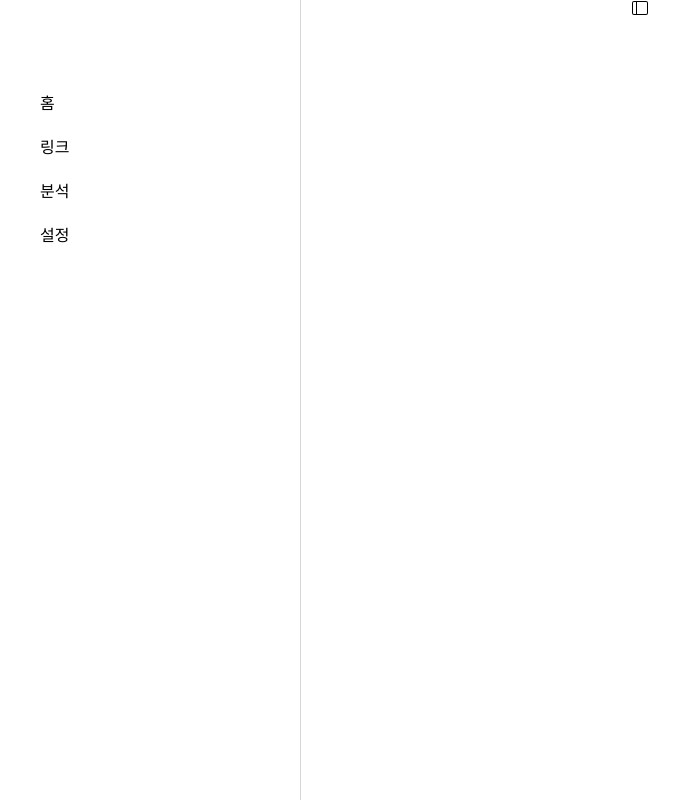
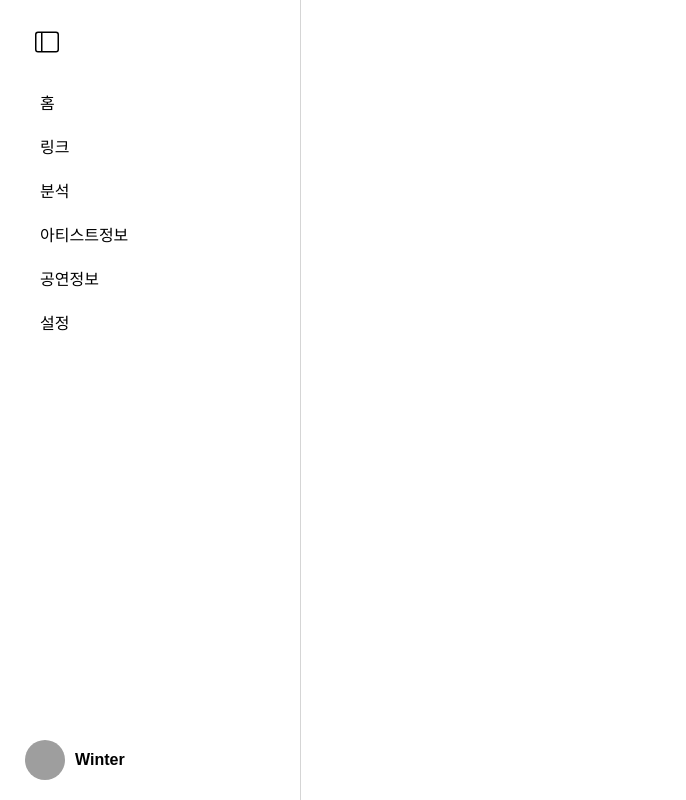
Before and after one commit to hthoon/On-stage-FE, a React (Create React App) app: page / in a window 1280 px wide. Before the commit this address had no page. Shown: the whole page, without its empty margins (0-686 px from the left). Built offline with nearby package versions, Linux system fonts and the light colour scheme; grey boxes are pictures that could not be loaded.

Commit message:
사이드바 회원 모달

```diff
--- a/src/components/sidebar/Sidebar.css
+++ b/src/components/sidebar/Sidebar.css
@@ -27,12 +27,60 @@ body {
     }
 }
 
+/* 토글 버튼 */
+.sidebar-toggle {
+    position: fixed;
+    top: 20px;
+    left: 20px;
+    padding: 10px 15px;
+    color: #000000;
+    font-size: 1.5rem;
+    border: none;
+    border-radius: 5px;
+    cursor: pointer;
+    z-index: 1001;
+    transition: background-color 0.3s;
+}
+
+.sidebar-toggle:hover {
+    background-color: #dedede;
+}
+
 .sidebar-empty-space {
     margin-bottom: 80px;
 }
 
 .sidebar.open {
     left: 0; /* 열릴 때 */
+}
+
+.sidebar-profile {
+    width: 90%;
+    display: flex;
+    justify-content: start;
+    align-items: center;
+    position: absolute;
+    bottom: 10px;
+    left: 10px;
+    text-align: center;
+    padding: 0 5px;
+    border-radius: 25px;
+    background-color: transparent;
+    cursor: pointer;
+
+    transition: all 0.3s ease;
+}
+.sidebar-profile:hover {
+    background-color: #dedede;
+}
+
+.profile-image {
+    width: 40px;
+    height: 40px;
+    border-radius: 50%;
+    cursor: pointer;
+    margin-right: 10px;
+    margin-left: 10px;
 }
 
 /* 메뉴 항목 */
@@ -96,3 +144,49 @@ body {
         color: #6e79ff;
     }
 }
+
+
+
+/* 모달 */
+.modal-overlay {
+    position: fixed;
+    bottom: 0;
+    left: 0;
+    width: 100%;
+    height: 100%;
+    background-color: rgba(44, 44, 44, 0.2);
+    display: flex;
+    justify-content: center;
+    align-items: center;
+}
+
+.modal-content {
+    position: absolute;
+    bottom: 70px; /* sidebar-profile 바로 위로 배치 */
+    left: 70px; /* sidebar-profile의 왼쪽 정렬 */
+    background-color: #fff;
+    padding: 20px;
+    border-radius: 25px;
+    box-shadow: 0 2px 40px rgba(0, 0, 0, 0.1);
+    width: 300px; /* 모달 너비 */
+    text-align: center;
+    z-index: 1000; /* 모달 최상위 */
+}
+
+.modal-content h3 {
+    margin: 0 0 10px;
+}
+
+.modal-content button {
+    margin-top: 10px;
+    padding: 5px 10px;
+    border: none;
+    border-radius: 5px;
+    background-color: #007bff;
+    color: #fff;
+    cursor: pointer;
+}
+
+.modal-content button:hover {
+    background-color: #0056b3;
+}
--- a/src/components/sidebar/Sidebar.js
+++ b/src/components/sidebar/Sidebar.js
@@ -4,9 +4,14 @@ import {BsBarChart, BsGear, BsHouse, BsLayoutSidebar, BsLink} from "react-icons/
 
 const Sidebar = () => {
     const [isOpen, setIsOpen] = useState(true);
+    const [isModalOpen, setIsModalOpen] = useState(false);
 
     const toggleSidebar = () => {
         setIsOpen(!isOpen);
+    };
+
+    const toggleModal = () => {
+        setIsModalOpen(!isModalOpen);
     };
 
     return (
@@ -18,29 +23,61 @@ const Sidebar = () => {
             <div className={`sidebar ${isOpen ? "open" : ""}`}>
                 <div className="sidebar-empty-space" />
                 <div className="sidebar-menu">
-                    <div className="sidebar-menu-item"><a href="#home">홈</a></div>
-                    <div className="sidebar-menu-item"><a href="#about">링크</a></div>
+                    <div className="sidebar-menu-item"><a href="/">홈</a></div>
+                    <div className="sidebar-menu-item"><a href="/management">링크</a></div>
                     <div className="sidebar-menu-item"><a href="#services">분석</a></div>
+                    <div className="sidebar-menu-item"><a href="#services">아티스트정보</a></div>
+                    <div className="sidebar-menu-item"><a href="#services">공연정보</a></div>
                     <div className="sidebar-menu-item"><a href="#contact">설정</a></div>
+                </div>
+
+                {/* 회원 이미지 */}
+                <div className="sidebar-profile" onClick={toggleModal}>
+                    <img
+                        src="https://www.kstarfashion.com/news/photo/202405/215563_131233_4152.jpg" // 대체할 프로필 이미지 URL
+                        alt="Profile"
+                        className="profile-image"
+
+                    />
+                    <h4>Winter</h4>
                 </div>
             </div>
 
+            {/* 모달 */}
+            {isModalOpen && (
+                <div className="modal-overlay" onClick={toggleModal}>
+                    <div className="modal-content" onClick={(e) => e.stopPropagation()}>
+                        <h3>회원 정보</h3>
+                        <p>여기에 회원 정보를 표시할 수 있습니다.</p>
+                        <button onClick={toggleModal}>닫기</button>
+                    </div>
+                </div>
+            )}
+
             {/* 하단바 */}
             <div className="bottom-nav">
-                <a href="#home" className="bottom-nav-item">
-                    <BsHouse />
+                <a href="/" className="bottom-nav-item">
+                    <BsHouse/>
                     <span>홈</span>
                 </a>
-                <a href="#about" className="bottom-nav-item">
-                    <BsLink />
+                <a href="/management" className="bottom-nav-item">
+                    <BsLink/>
                     <span>링크</span>
                 </a>
                 <a href="#services" className="bottom-nav-item">
-                    <BsBarChart />
+                    <BsBarChart/>
                     <span>분석</span>
                 </a>
+                <a href="/info" className="bottom-nav-item">
+                    <BsBarChart/>
+                    <span>아티스트정보</span>
+                </a>
+                <a href="#info" className="bottom-nav-item">
+                    <BsBarChart/>
+                    <span>공연정보</span>
+                </a>
                 <a href="#contact" className="bottom-nav-item">
-                    <BsGear />
+                    <BsGear/>
                     <span>설정</span>
                 </a>
             </div>
```
